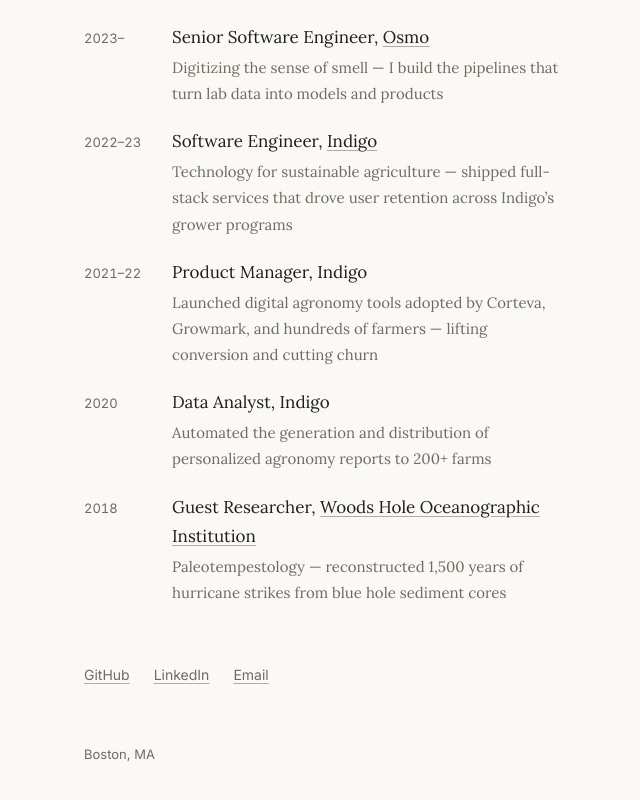
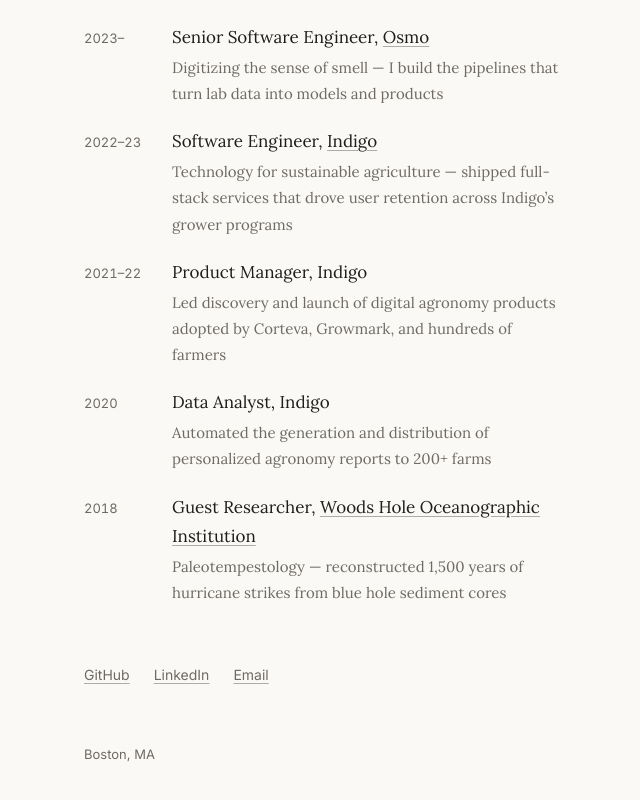
Before and after one commit to cdizon239/charmille, a React (Vite) app: page / in a window 1280 px wide. Shown: the part 692-1492 px from the top of the page, without its empty margins (316-956 px from the left). Built offline with nearby package versions, Linux system fonts and the light colour scheme.

Commit message:
Reframe PM blurb around discovery and launch

```diff
--- a/src/App.tsx
+++ b/src/App.tsx
@@ -59,9 +59,8 @@
             <div>
               <p>Product Manager, Indigo</p>
               <p className="blurb">
-                Launched digital agronomy tools adopted by Corteva, Growmark,
-                and hundreds of farmers &mdash; lifting conversion and
-                cutting churn
+                Led discovery and launch of digital agronomy products
+                adopted by Corteva, Growmark, and hundreds of farmers
               </p>
             </div>
           </li>
```
